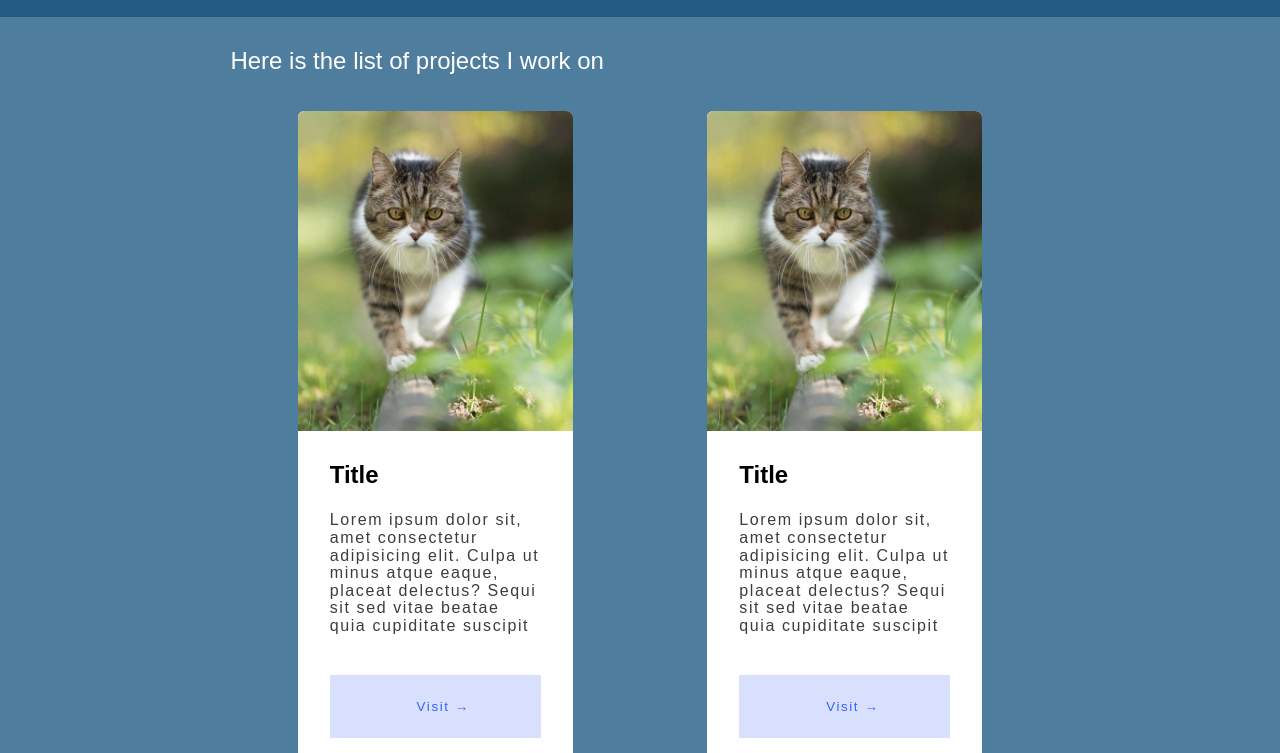
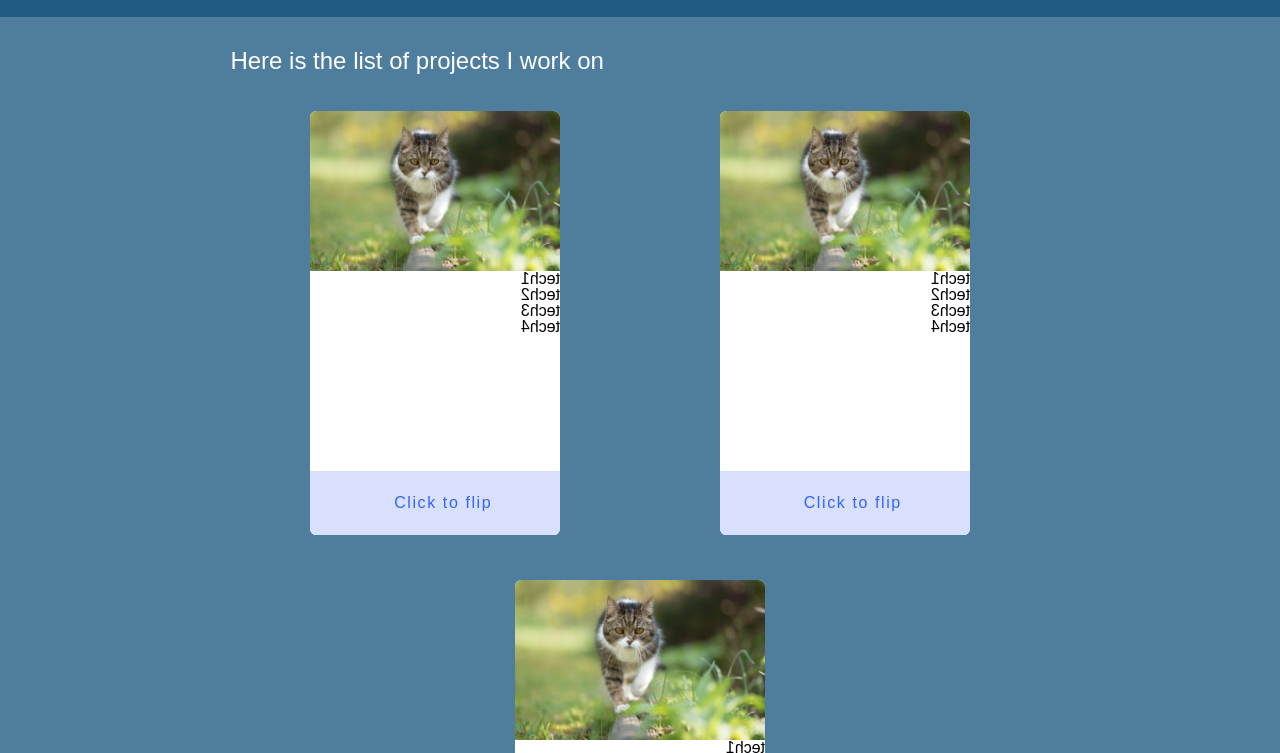
Before and after one commit to yaco16/kwad16, a React app: page /projects in a window 1280 px wide. Shown: the part 47-800 px from the top of the page. Built offline with nearby package versions, Linux system fonts and the light colour scheme; a web font is replaced by a local one.

Commit message:
all cards flip together and logic removed

```diff
--- a/src/components/Cards/card.js
+++ b/src/components/Cards/card.js
@@ -1,21 +1,31 @@
 import React from 'react';
 import './style.scss';
 import chat from '../../../public/img/chat.jpg';
+import handleClic from './card_logic';
 
 const Card = () => (
-  <div className="card__container">
-    {/* <div className="card__top"></div> */}
+  <div className="card__container" >
     <img className="card__image" src={chat} alt="cat" />
-    <div className="card__down">
-      <h2 className="card__title">Title</h2>
-      <div className="card__text">
-        Lorem ipsum dolor sit, amet consectetur adipisicing elit. Culpa ut minus
-        atque eaque, placeat delectus? Sequi sit sed vitae beatae quia
-        cupiditate suscipit
-      </div>
-      <button className="card__button" type="button">
-        <span>Visit &rarr;</span>
-      </button>
+    <div className="card">
+      <figure className="card__front">
+        <h2 className="card__title">Title</h2>
+        <p className="card__text">
+          Lorem ipsum dolor sit, amet consectetur adipisicing elit. Culpa ut
+          minus atque eaque, placeat delectus? Sequi sit sed vitae beatae quia
+          cupiditate suscipit
+        </p>
+      </figure>
+      <figure className="card__back">
+        <ul>
+          <li>tech1</li>
+          <li>tech2</li>
+          <li>tech3</li>
+          <li>tech4</li>
+        </ul>
+      </figure>
+    </div>
+    <div className="card__footer" type="button">
+      <span>Click to flip</span>
     </div>
   </div>
 );
--- /dev/null
+++ b/src/components/Cards/card_logic.js
@@ -0,0 +1,5 @@
+const handleClic = () => {
+  document.querySelector('.card').classList.toggle('is-flipped');
+};
+
+export default handleClic;
--- a/src/components/Cards/cards.js
+++ b/src/components/Cards/cards.js
@@ -6,14 +6,11 @@ import './style.scss';
 // import { log } from 'console';
 
 const Cards = () => {
-  console.log('coucou');
+  // console.log('coucou');
   return (
     <main>
       <h1 className="page__title">Here is the list of projects I work on</h1>
       <div className="cards__container">
-        <Card />
-        <Card />
-        <Card />
         <Card />
         <Card />
         <Card />
--- a/src/components/Cards/style.scss
+++ b/src/components/Cards/style.scss
@@ -6,6 +6,14 @@ body {
   letter-spacing: 0;
 }
 
+// .cards__container {
+//   width: 100%;
+//   height: 100vh;
+//   display: flex;
+//   justify-content: center;
+//   align-items: center;
+// }
+
 .cards__container {
   display: flex;
   flex-wrap: wrap;
@@ -13,30 +21,37 @@ body {
   margin-top: 1rem;
 }
 
+.cards__container:hover .card__container {
+  transform: rotateY(180deg);
+}
+
+
 .card__container {
   background-color: white;
-  width: 275px;
+  width: 250px;
   // height: 400px;
   // border: 1px solid black;
   border-radius: 0.4rem;
   overflow: hidden;
-  cursor: pointer;
-  transition: 0.2s;
+  // cursor: pointer;
+  transition: 1s;
+  // transform-style: preserve-3d;
   margin: 1.4rem;
-  &:hover {
+    &:hover {
     transform: translateY(-0.5%);
     box-shadow: 0 4rem 8rem rgba(0, 0, 0, 0.5);
+    cursor: pointer;
   }
 }
 
-.card__down {
-  padding: 2rem;
+.card.is-flipped {
+  transform: rotateY(180deg);
 }
 
 .card__image {
   display: block;
   width: 100%;
-  height: 20rem;
+  height: 10rem;
   object-fit: cover;
 }
 
@@ -52,9 +67,10 @@ body {
   line-height: 1.1;
   color: #3d3d3d;
   margin-bottom: 2.5rem;
+  padding: 0.5rem;
 }
 
-.card__button {
+.card__footer {
   display: block;
   width: 100%;
   padding: 1.5rem;
@@ -63,30 +79,54 @@ body {
   background-color: #d8e0fd;
   border: none;
   border-radius: 0;
-  transition: 0.2s;
-  cursor: pointer;
+  // transition: 0.2s;
   letter-spacing: 0.1rem;
 
   span {
     margin-left: 1rem;
-    transition: 0.2s;
+    // transition: 0.2s;
   }
 
-  &:hover,
-  &:active {
-background-color: #c2cffc;
-  }
+//   &:hover,
+//   &:active {
+// background-color: #c2cffc;
+//   }
 
-  &:hover span,
-  &:active span {
-    margin-left: 1.5rem;
-  }
+//   &:hover span,
+//   &:active span {
+//     margin-left: 1.5rem;
+//   }
+}
+
+.card {
+  width: 100%;
+  height: 200px;
+  transition: 1s ease-in-out;
+  transform-style: preserve-3d;
+}
+
+// .card__container:hover .card {
+//   transform: rotateY(180deg);
+// }
+
+.card figure {
+  width: 100%;
+  height: 100%;
+  position: absolute;
+  margin: 0;
+}
+
+.card__front {
+  background-color: white;
+}
+
+.card__back {
+  background-color: white;
+  transform: rotateY(180deg);
 }
 
 @media only screen and (max-width:1024px) {
   body {
-    // padding: 3rem;
     width: 100%;
-
   }
 }
```
